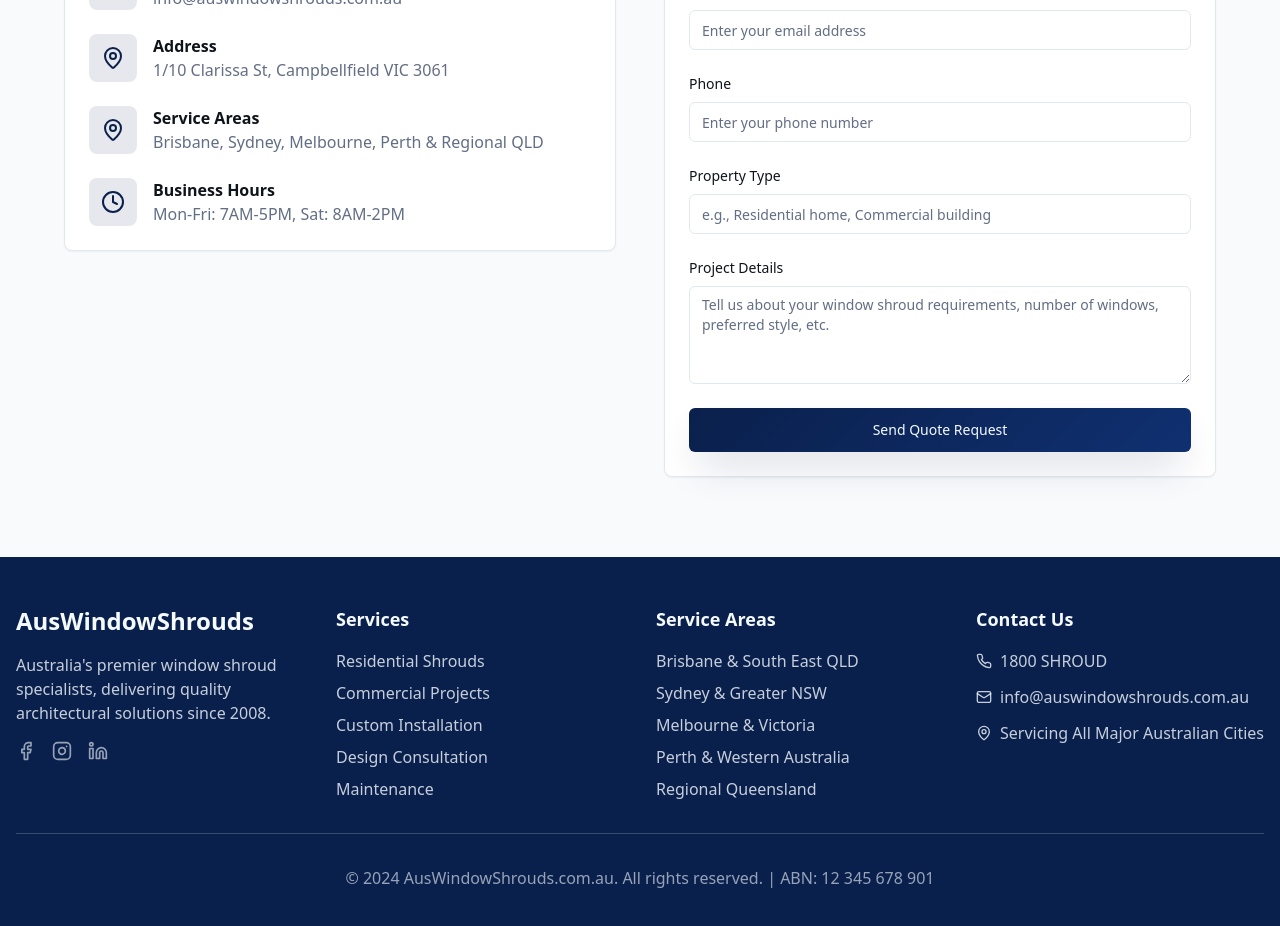
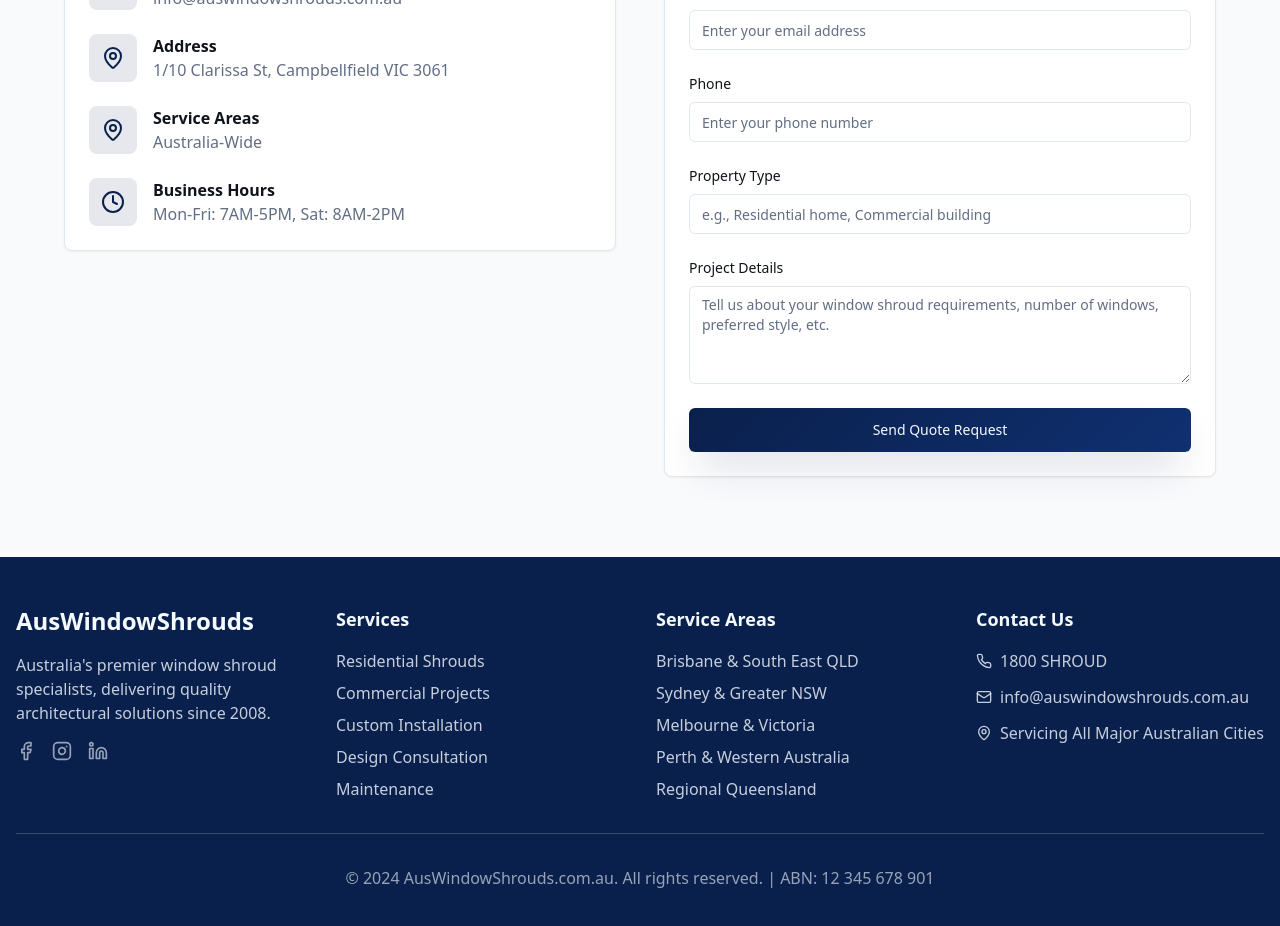
Before and after one commit to kryvonosov92/aus-shroud-web-forge, a React (Vite) app: page / in a window 1280 px wide. Shown: the part 3520-4446 px from the top of the page. Built offline with nearby package versions, Linux system fonts and the light colour scheme; no server answers.

Commit message:
Update Service Areas
Changed "Service Areas" to "Australia-Wide" in the Contact Information section.
-edited src/components/Contact.tsx

```diff
--- a/src/components/Contact.tsx
+++ b/src/components/Contact.tsx
@@ -61,7 +61,7 @@ const Contact = () => {
                   </div>
                   <div>
                     <div className="font-semibold">Service Areas</div>
-                    <div className="text-muted-foreground">Brisbane, Sydney, Melbourne, Perth & Regional QLD</div>
+                    <div className="text-muted-foreground">Australia-Wide</div>
                   </div>
                 </div>
 
```
